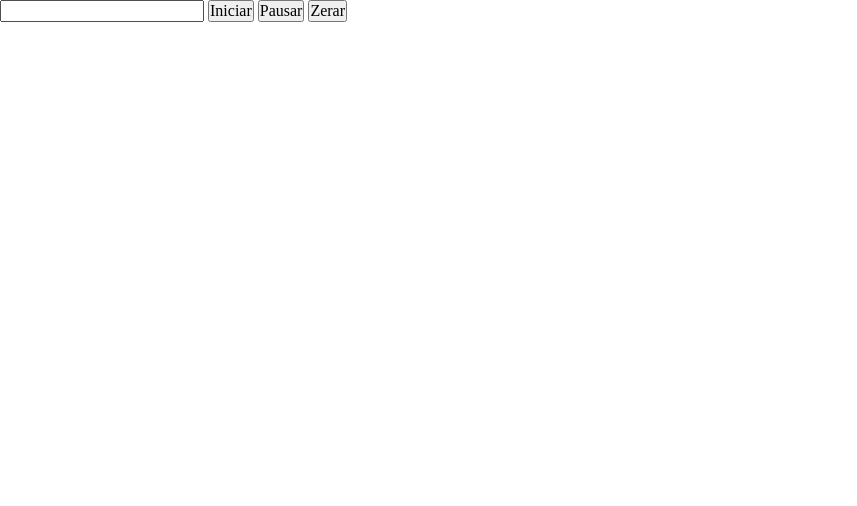
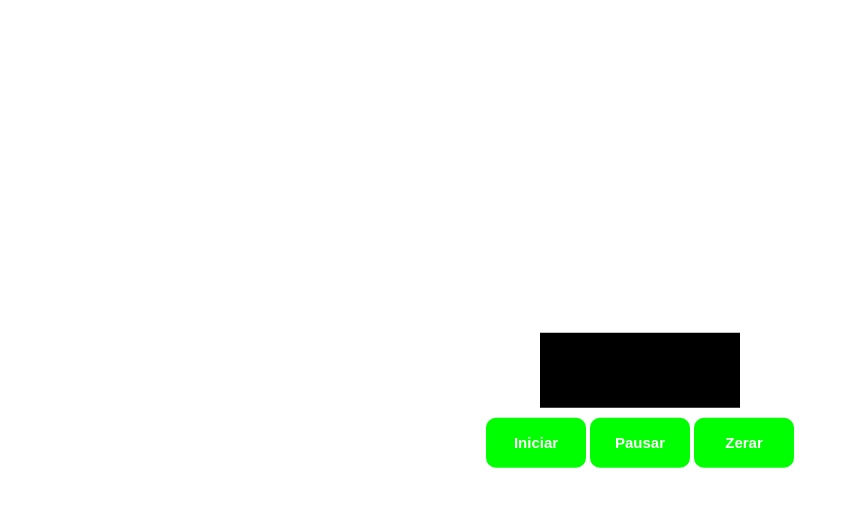
Before and after one commit to Cis23/projetoTreino-Cronometro, a plain HTML site: page index.html in a window 1280 px wide. Shown: the whole page, without its empty margins (0-857 px from the left). Drawn offline with Linux system fonts and the light colour scheme.

Commit message:
Alteração de Desing

```diff
--- a/css/main.css
+++ b/css/main.css
@@ -1,8 +1,37 @@
-#container-relogio{
-    background: grey;
-    width: 200px;
-    height: 200px;
-    line-height: 200px;
-    border-radius: 50%;
+button{
+    background: #0f0;
+    color: white;
+    border: none;
+    height: 50px;
+    width: 100px;
+    font: bold 15px arial, sans-serif;
+    text-shadow:none;
+    cursor: pointer;
+    transition: all .2s ease-out;
+    border-radius: 10px;
+}
+button:hover{
+    background-color: #c4c4c4;
+    transform: scale(.9);
+}
+#container{
+    width: 50%;
+    position: absolute;
+    top: 50%;
+    left: 50%;
+    transform: translate(-50%,-50%);
     text-align: center;
 }
+#cronometro{
+    text-align: center;
+    color: #0f0;
+    font-weight: bold;
+    font-size: 30px;
+    width: 200px;
+    background: #000;
+    padding: 20px;
+    border: none;
+}
+#container-botoes{
+    margin-top: 10px;
+}
--- a/index.html
+++ b/index.html
@@ -10,10 +10,14 @@
     </head>
     <body>
 
-        <input type="text" readonly id="cronometro">
-        <button id="iniciar">Iniciar</button>
-        <button id="pausar">Pausar</button>
-        <button id="zerar">Zerar</button>
+        <div id="container">
+            <input type="text" readonly id="cronometro">
+            <div id="container-botoes">
+                <button id="iniciar">Iniciar</button>
+                <button id="pausar">Pausar</button>
+                <button id="zerar">Zerar</button>
+            </div>
+        </div>
 
 
         <script src="js/main.js"></script>
```
